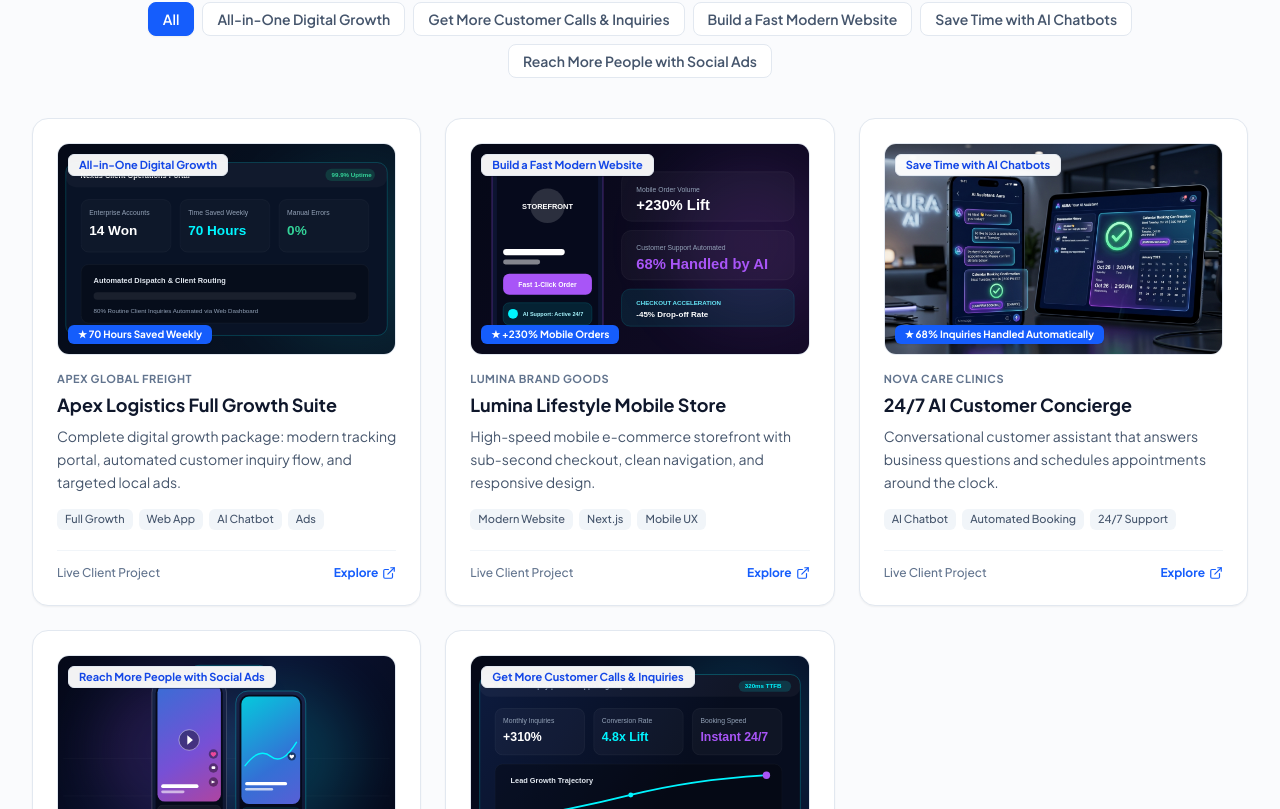
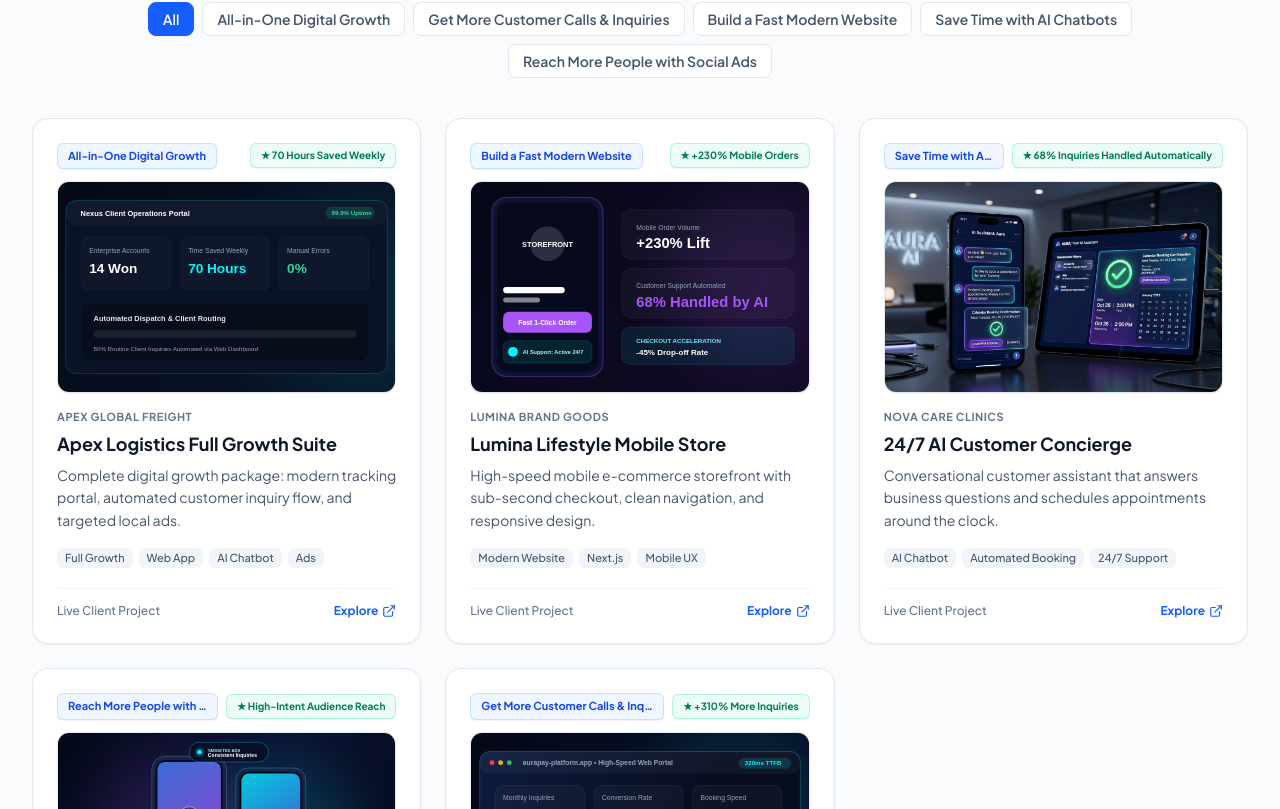
Before and after one commit to iduwaranisal/Raveliant, a Next.js app: page /portfolio in a window 1280 px wide. Shown: the part 911-1720 px from the top of the page. Built offline with nearby package versions, Linux system fonts and the light colour scheme; no server answers; the database is empty.

Commit message:
fix(ui): prevent badge overlap and screenshot margin loss with object-top alignment

```diff
--- a/src/app/admin/AdminDashboard.tsx
+++ b/src/app/admin/AdminDashboard.tsx
@@ -1221,12 +1221,12 @@
                         </div>
 
                         {currentProject.image && (
-                          <div className="mt-3 relative w-full h-40 rounded-xl overflow-hidden border border-slate-200 bg-slate-100">
+                          <div className="mt-3 relative w-full h-44 rounded-xl overflow-hidden border border-slate-200 bg-slate-100">
                             {/* eslint-disable-next-line @next/next/no-img-element */}
                             <img
                               src={currentProject.image}
                               alt="Project Preview"
-                              className="w-full h-full object-cover"
+                              className="w-full h-full object-cover object-top"
                             />
                           </div>
                         )}
@@ -1262,20 +1262,29 @@
                   className="rounded-2xl p-5 bg-white border border-slate-200 shadow-xs flex flex-col justify-between"
                 >
                   <div>
-                    <div className="relative aspect-[16/10] w-full rounded-2xl overflow-hidden border border-slate-200 mb-4 bg-slate-100">
+                    {/* Top Badges */}
+                    <div className="flex items-center justify-between gap-2 mb-3">
+                      <span className="bg-blue-50 text-blue-700 border border-blue-200/80 px-2.5 py-1 rounded-md text-[10px] font-bold truncate">
+                        {proj.category}
+                      </span>
+                      {proj.highlight && (
+                        <span className="bg-emerald-50 text-emerald-700 border border-emerald-200/80 px-2 py-0.5 rounded-md text-[10px] font-bold shrink-0">
+                          ★ {proj.highlight}
+                        </span>
+                      )}
+                    </div>
+
+                    <div className="relative aspect-[16/10] w-full rounded-xl overflow-hidden border border-slate-200 mb-4 bg-slate-100">
                       <Image
                         src={proj.image || "/images/service_web.jpg"}
                         alt={proj.title}
                         fill
-                        className="object-cover"
+                        className="object-cover object-top"
                       />
-                      <div className="absolute top-2 left-2 bg-white/95 backdrop-blur-xs px-2.5 py-1 rounded-md text-[10px] font-bold text-blue-700 border border-slate-200/80 shadow-xs">
-                        {proj.category}
-                      </div>
                     </div>
 
                     <div className="text-[11px] text-slate-500 uppercase tracking-wider">{proj.client}</div>
-                    <h4 className="text-base font-bold text-slate-900 mt-0.5">{proj.title}</h4>
+                    <h4 className="text-base font-bold text-slate-900 mt-0.5 leading-snug">{proj.title}</h4>
                     <p className="text-xs text-slate-600 mt-1 line-clamp-2">{proj.description}</p>
                   </div>
 
--- a/src/components/sections/Portfolio.tsx
+++ b/src/components/sections/Portfolio.tsx
@@ -47,26 +47,28 @@
       className="rounded-2xl p-5 sm:p-6 bg-white border border-slate-200 hover:border-blue-300 hover:shadow-xl hover:-translate-y-1.5 transition-all duration-300 flex flex-col justify-between shadow-xs group"
     >
       <div>
-        {/* Image Container with subtle zoom */}
-        <div className="relative aspect-[16/10] w-full rounded-xl overflow-hidden border border-slate-200 bg-slate-100 mb-4">
+        {/* Top Header Row: Category & Highlight Badges (Keeps screenshot 100% visible) */}
+        <div className="flex items-center justify-between gap-2 mb-3">
+          <span className="px-2.5 py-1 rounded-md text-[11px] font-bold bg-blue-50 text-blue-700 border border-blue-200/80 truncate shadow-2xs">
+            {project.category}
+          </span>
+          {project.highlight && (
+            <span className="px-2.5 py-1 rounded-md text-[10px] font-bold bg-emerald-50 text-emerald-700 border border-emerald-200/80 shrink-0 shadow-2xs">
+              ★ {project.highlight}
+            </span>
+          )}
+        </div>
+
+        {/* Image Container: Clean browser-like aspect ratio with object-top alignment */}
+        <div className="relative aspect-[16/10] w-full rounded-xl overflow-hidden border border-slate-200 bg-slate-100 mb-4 shadow-2xs group/img">
           <Image
             src={imgSrc}
             alt={`${project.title} - ${project.category} | Raveliant Digital Solutions`}
             fill
-            className="object-cover transition-transform duration-500 group-hover:scale-105"
+            className="object-cover object-top transition-transform duration-500 group-hover/img:scale-105"
+            sizes="(max-width: 768px) 100vw, (max-width: 1200px) 50vw, 33vw"
             onError={() => setImgSrc("/images/service_web.jpg")}
           />
-
-          {/* Top Badge */}
-          <div className="absolute top-2.5 left-2.5 bg-white/95 backdrop-blur-md border border-slate-200 px-2.5 py-0.5 rounded-md text-[11px] font-bold text-blue-700 max-w-[85%] truncate shadow-xs">
-            {project.category}
-          </div>
-
-          {project.highlight && (
-            <div className="absolute bottom-2.5 left-2.5 bg-blue-600 px-2.5 py-0.5 rounded-md text-[10px] font-bold text-white shadow-xs">
-              ★ {project.highlight}
-            </div>
-          )}
         </div>
 
         {/* Client & Title */}
```
